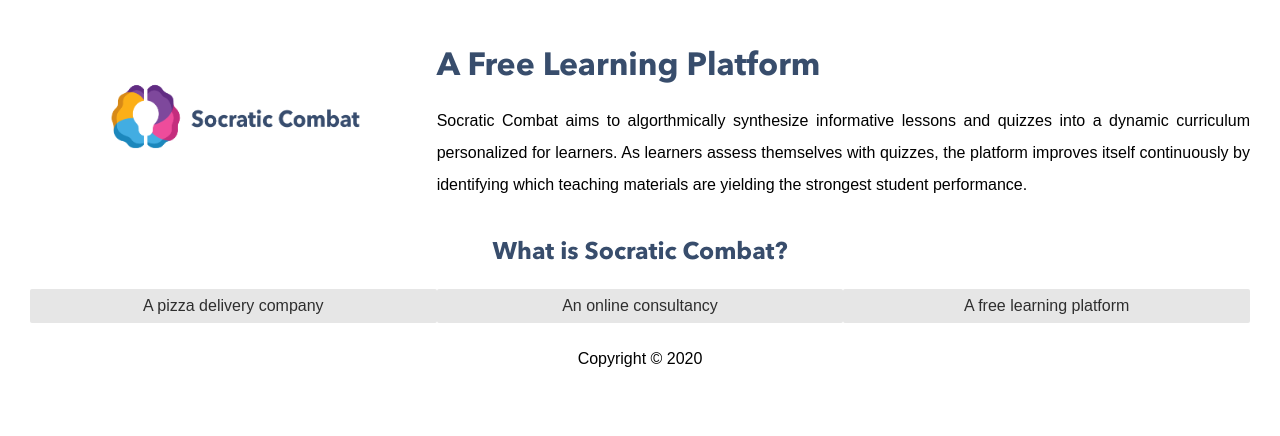
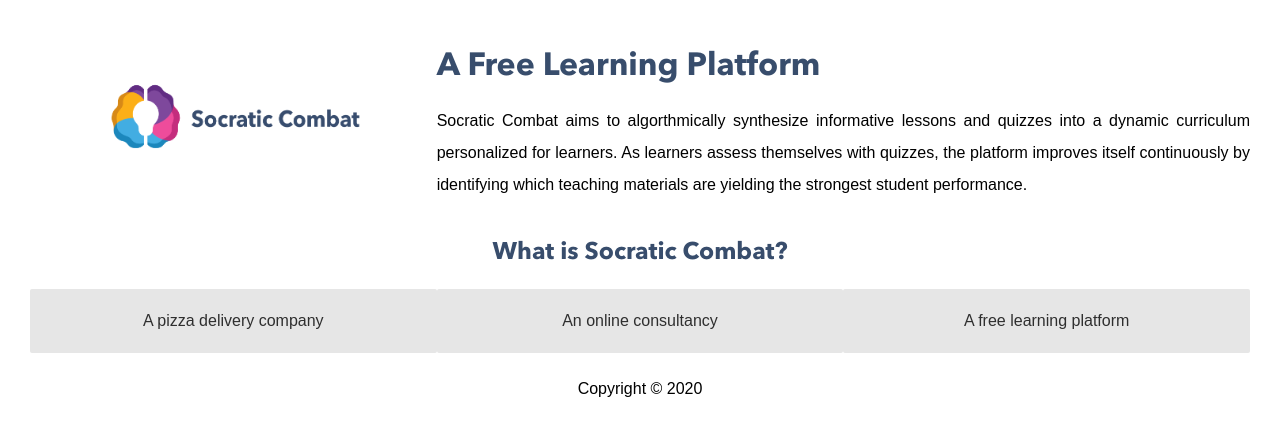
Before and after one commit to timeemit/socratic-garden, a Next.js app: page / in a window 1280 px wide. Shown: the top 436 px of the page. Built offline with nearby package versions, Linux system fonts and the light colour scheme.

Commit message:
ChoiceButton scss module

```diff
--- a/components/ChoiceButton.js
+++ b/components/ChoiceButton.js
@@ -1,5 +1,6 @@
 // @flow
-import React, { type Node } from 'react';
+import styles from '../styles/ChoiceButton.module.scss';
+import React from 'react';
 
 export type Choice = {
   text: string,
@@ -11,10 +12,14 @@ type Props = {
 };
 
 export default class ChoiceButton extends React.Component<Props> {
+  onClick = () => {
+    alert('hello!');
+  }
+
   render() {
-    const choice_class =  `pure-button pure-u-1 pure-u-sm-1-${this.props.total}`;
+    const choice_class = `${styles.button} pure-button pure-u-1 pure-u-md-1-${this.props.total}`;
     return (
-      <button className={choice_class}>
+      <button className={choice_class} onClick={this.onClick}>
         {this.props.choice.text}
       </button>
     );
--- a/components/Guide.js
+++ b/components/Guide.js
@@ -1,6 +1,6 @@
 // @flow
 import type { Choice } from './ChoiceButton';
-import React, { type Node } from 'react';
+import React from 'react';
 import ChoiceButton from './ChoiceButton';
 
 const ChoiceIndices = {
--- /dev/null
+++ b/styles/ChoiceButton.module.scss
@@ -0,0 +1,5 @@
+// @flow
+
+.button {
+  height: 4em;
+}
```
Also changed, not shown: 1 other file (tests, documents, lock files or other folders).
